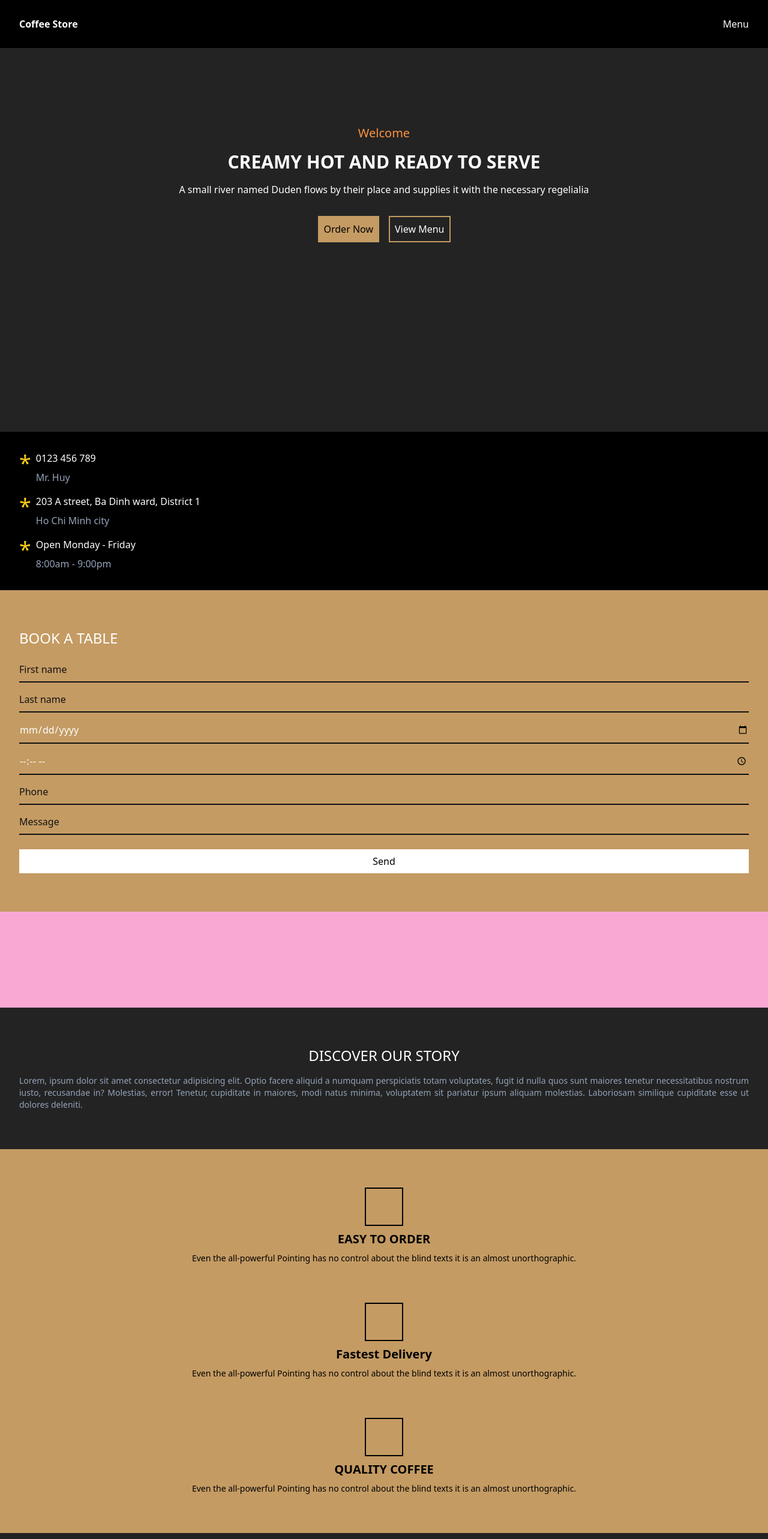
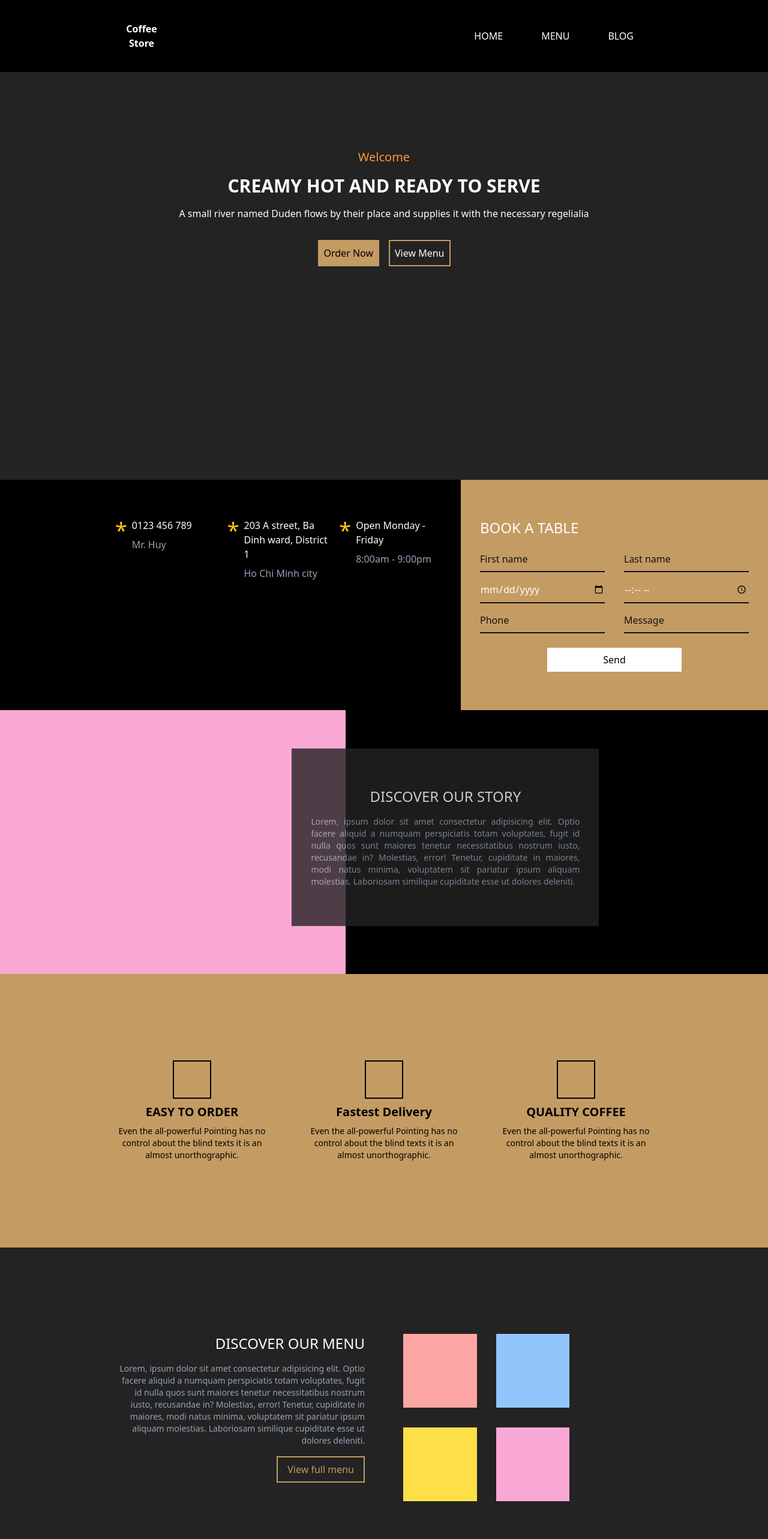
Before and after one commit to yuhaigiub/coffee_store_template, a React (Vite) app: page / in a window 1280 px wide. Shown: the top 2566 px of the page at 60% size. Built offline with nearby package versions, Linux system fonts and the light colour scheme.

Commit message:
responsive for pc

```diff
--- a/src/Common/Booking.tsx
+++ b/src/Common/Booking.tsx
@@ -5,15 +5,16 @@ const Booking: React.FC<{ style?: "yellow" | "black" }> = ({ style = "yellow" })
 	return (
 		<Container style={style}>
 			<h2 className="text-white text-2xl mb-4">BOOK A TABLE</h2>
-			<div className="flex flex-col">
+			<div className="flex flex-col md:grid md:grid-cols-2 md:gap-x-8">
 				<Input placeholder="First name" style={style} />
 				<Input placeholder="Last name" style={style} />
 				<Input placeholder="Date" type="date" style={style} />
 				<Input placeholder="Time" type="time" style={style} />
 				<Input placeholder="Phone" style={style} />
 				<Input placeholder="Message" style={style} />
+				<div className="md:col-span-2 md:flex md:justify-center">
 					<motion.button
-					className="w-full h-10 mt-4"
+						className="w-full md:w-1/2 h-10 mt-4"
 						style={{ backgroundColor: style === "yellow" ? "#fff" : "#c49b63" }}
 						whileHover={{
 							scale: 1.1,
@@ -28,6 +29,7 @@ const Booking: React.FC<{ style?: "yellow" | "black" }> = ({ style = "yellow" })
 						whileTap={{ scale: 0.9 }}>
 						Send
 					</motion.button>
+				</div>
 			</div>
 		</Container>
 	);
--- a/src/Common/Info.tsx
+++ b/src/Common/Info.tsx
@@ -4,7 +4,7 @@ import { motion, Variants } from "framer-motion";
 const Info = () => {
 	return (
 		<motion.div
-			className="bg-black py-8 px-8 flex flex-col justify-center gap-4"
+			className="bg-black py-8 px-8 flex flex-col md:grid md:grid-cols-3 md:pl-48 md:py-16 justify-center gap-4"
 			variants={parentVariants}
 			initial="offScreen"
 			whileInView="onScreen"
--- a/src/Layout/Base/index.tsx
+++ b/src/Layout/Base/index.tsx
@@ -19,8 +19,10 @@ const Layout: React.FC = () => {
 
 	return (
 		<div>
-			<motion.header layout className="bg-black text-white sticky top-0 z-10">
-				<div className="flex items-center justify-between h-20 px-8">
+			<motion.header
+				layout
+				className="bg-black text-white sticky top-0 z-10 md:h-[15vh] md:flex md:items-center">
+				<div className="w-full flex items-center justify-between h-20 px-8 md:px-48">
 					<button
 						className="text-center font-bold cursor-pointer"
 						onClick={() => {
@@ -29,7 +31,42 @@ const Layout: React.FC = () => {
 						}}>
 						Coffee Store
 					</button>
+					<ul className="hidden md:flex justify-end w-full list-none">
+						<li>
+							<MenuButton2
+								text="HOME"
+								handleClick={() => {
+									handleClick("/");
+								}}
+							/>
+						</li>
+						<li>
+							<MenuButton2
+								text="MENU"
+								handleClick={() => {
+									handleClick("/menu");
+								}}
+							/>
+						</li>
+						{/* <li>
+								<MenuButton2
+									text="ABOUT"
+									handleClick={() => {
+										handleClick("/about");
+									}}
+								/>
+							</li> */}
+						<li>
+							<MenuButton2
+								text="BLOG"
+								handleClick={() => {
+									handleClick("/blog");
+								}}
+							/>
+						</li>
+					</ul>
 					<motion.button
+						className="md:hidden"
 						style={{ color: isOpen ? "#c49b63" : "#fff" }}
 						whileHover={{
 							color: "#c49b63",
@@ -48,7 +85,7 @@ const Layout: React.FC = () => {
 				<AnimatePresence>
 					{isOpen && (
 						<motion.ul
-							className="list-none flex flex-col justify-start overflow-hidden"
+							className="list-none flex flex-col justify-start overflow-hidden md:hidden"
 							layout
 							variants={menuVariants}
 							initial="enter"
@@ -141,3 +178,21 @@ const MenuButton: React.FC<{ text: string; handleClick: () => void }> = ({ text,
 		</motion.button>
 	);
 };
+
+const MenuButton2: React.FC<{ text: string; handleClick: () => void }> = ({
+	text,
+	handleClick,
+}) => {
+	return (
+		<motion.button
+			className="w-full text-left py-2 px-8"
+			onClick={handleClick}
+			whileHover={{
+				color: "#c49b63",
+				scale: 1.2,
+				transition: { scale: { duration: 0.25, type: "spring" } },
+			}}>
+			{text}
+		</motion.button>
+	);
+};
--- a/src/Page/Home/Components/Features.tsx
+++ b/src/Page/Home/Components/Features.tsx
@@ -3,7 +3,7 @@ import { Variants, motion } from "framer-motion";
 
 const Features = () => {
 	return (
-		<div className="bg-[#c49b63] flex flex-col gap-16 py-16 px-8">
+		<div className="bg-[#c49b63] flex flex-col gap-16 py-16 px-8 md:flex-row md:py-36 md:px-48">
 			<Feature
 				title="EASY TO ORDER"
 				description="Even the all-powerful Pointing has no control about the blind texts it is an almost unorthographic."
--- a/src/Page/Home/Components/Intro.tsx
+++ b/src/Page/Home/Components/Intro.tsx
@@ -3,7 +3,7 @@ import { motion } from "framer-motion";
 
 const Intro = () => {
 	return (
-		<div className="bg-[#232323] h-[80vh] px-8 text-white">
+		<div className="bg-[#232323] h-[80vh] md:h-[85vh] px-8 text-white">
 			<div className="flex flex-col items-center pt-32 pb-8">
 				<p className="text-center text-xl mb-4 text-orange-400">Welcome</p>
 				<h1 className="text-center text-3xl font-bold mb-4">CREAMY HOT AND READY TO SERVE</h1>
--- a/src/Page/Home/Components/Menu.tsx
+++ b/src/Page/Home/Components/Menu.tsx
@@ -3,15 +3,17 @@ import { motion } from "framer-motion";
 
 const Menu = () => {
 	return (
-		<div className="bg-[#232323] text-white py-16 px-8">
-			<h2 className="text-2xl mb-4 text-center">DISCOVER OUR MENU</h2>
-			<p className="text-justify text-sm mb-4 text-slate-400">
+		<div className="bg-[#232323] text-white py-16 px-8 md:grid md:grid-cols-2 md:gap-16 md:py-36 md:px-48">
+			<div>
+				<h2 className="text-2xl mb-4 text-center md:text-right">DISCOVER OUR MENU</h2>
+				<p className="text-justify text-sm mb-4 text-slate-400 md:text-right">
 					Lorem, ipsum dolor sit amet consectetur adipisicing elit. Optio facere aliquid a numquam
 					perspiciatis totam voluptates, fugit id nulla quos sunt maiores tenetur necessitatibus
 					nostrum iusto, recusandae in? Molestias, error! Tenetur, cupiditate in maiores, modi natus
 					minima, voluptatem sit pariatur ipsum aliquam molestias. Laboriosam similique cupiditate
 					esse ut dolores deleniti.
 				</p>
+				<div className="md:flex md:justify-end">
 					<motion.button
 						className="text-[#c49b63] border-[#c49b63] border-2 px-4 py-2 mb-8"
 						whileHover={{
@@ -22,7 +24,9 @@ const Menu = () => {
 						whileTap={{ scale: 0.9 }}>
 						View full menu
 					</motion.button>
-			<div className="flex flex-col gap-8">
+				</div>
+			</div>
+			<div className="flex flex-col gap-8 md:w-2/3 md:grid md:grid-cols-2">
 				<Item color="red" />
 				<Item color="blue" />
 				<Item color="yellow" />
@@ -36,16 +40,16 @@ export default Menu;
 
 const Item: React.FC<{ color?: string }> = ({ color }) => {
 	if (color === "pink") {
-		return <div className="h-20 bg-pink-300"></div>;
+		return <div className="h-20 bg-pink-300 md:aspect-square md:w-full md:h-auto"></div>;
 	}
 	if (color === "red") {
-		return <div className="h-20 bg-red-300"></div>;
+		return <div className="h-20 bg-red-300 md:aspect-square md:w-full md:h-auto"></div>;
 	}
 	if (color === "yellow") {
-		return <div className="h-20 bg-yellow-300"></div>;
+		return <div className="h-20 bg-yellow-300 md:aspect-square md:w-full md:h-auto"></div>;
 	}
 	if (color === "blue") {
-		return <div className="h-20 bg-blue-300"></div>;
+		return <div className="h-20 bg-blue-300 md:aspect-square md:w-full md:h-auto"></div>;
 	}
-	return <div className="h-20 bg-white"></div>;
+	return <div className="h-20 bg-white md:aspect-square md:w-full md:h-auto"></div>;
 };
--- a/src/Page/Home/Components/Statistics.tsx
+++ b/src/Page/Home/Components/Statistics.tsx
@@ -2,7 +2,7 @@ import React, { useEffect, useState } from "react";
 import { Variants, motion, useMotionValue, useTransform, animate } from "framer-motion";
 const Statistics = () => {
 	return (
-		<div className="bg-black flex flex-col gap-16 py-16 px-8">
+		<div className="bg-black flex flex-col gap-16 py-16 px-8 md:flex-row md:gap-24 md:justify-center md:py-36 md:px-48">
 			<Feature number={10} description="Coffee branches" />
 			<Feature number={5} description="Number of awards" />
 			<Feature number={10000} description="Happy customer" />
--- a/src/Page/Home/Components/Story.tsx
+++ b/src/Page/Home/Components/Story.tsx
@@ -2,9 +2,9 @@ import React from "react";
 
 const Story = () => {
 	return (
-		<div>
-			<div className="h-40 bg-pink-300"></div>
-			<div className="bg-[#232323] text-white py-16 px-8">
+		<div className="md:bg-black relative w-full">
+			<div className="h-40 bg-pink-300 md:w-[45vw] md:h-[55vh]"></div>
+			<div className="bg-[#232323] text-white py-16 px-8 md:w-[40vw] md:absolute top-16 left-[38vw] md:opacity-80">
 				<h2 className="text-2xl mb-4 text-center">DISCOVER OUR STORY</h2>
 				<p className="text-justify text-sm text-slate-400">
 					Lorem, ipsum dolor sit amet consectetur adipisicing elit. Optio facere aliquid a numquam
--- a/src/Page/Home/index.tsx
+++ b/src/Page/Home/index.tsx
@@ -17,8 +17,14 @@ const Home = () => {
 	return (
 		<>
 			<Intro />
-			<Info />
-			<Booking style="yellow" />
+			<div className="md:grid md:grid-cols-5 md:bg-black">
+				<div className="md:col-span-3">
+					<Info />
+				</div>
+				<div className="md:col-span-2 relative">
+					<Booking style="yellow" />
+				</div>
+			</div>
 			<Story />
 			<Features />
 			<Menu />
```
Lines whose indentation alone changed are shown as unchanged.
